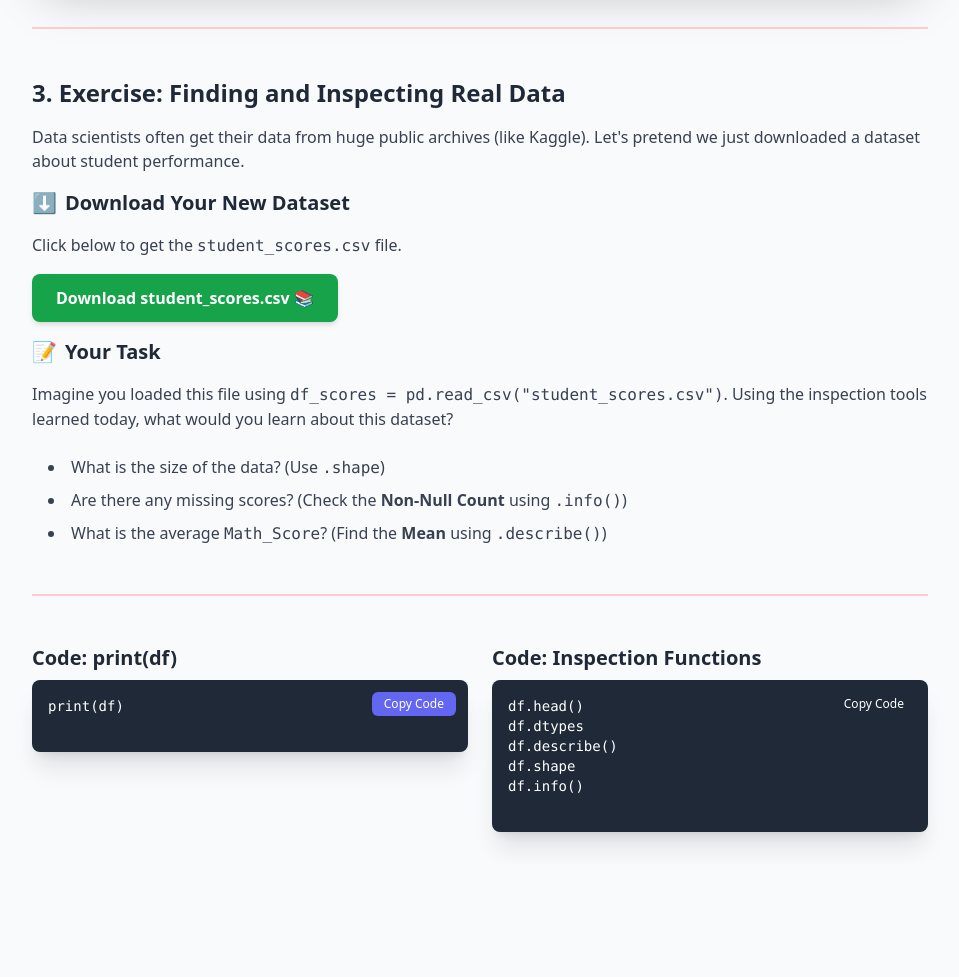
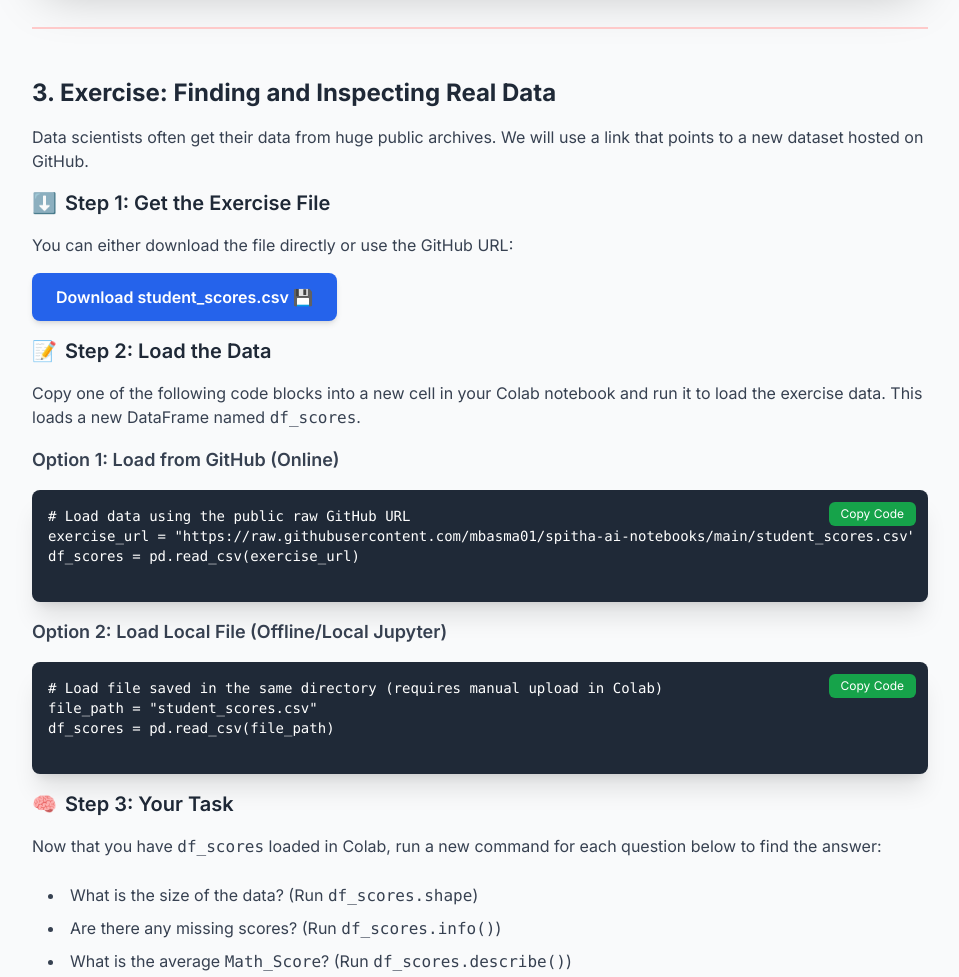
Before and after one commit to mbasma01/spitha-ai-activity-player, a plain HTML site: page unit1module5.html in a window 1280 px wide. Shown: the part 1100-2077 px from the top of the page, without its empty margins (160-1119 px from the left). Before the commit the page ends 1964 px from the top, so only its background shows below. Drawn offline with nearby package versions, Linux system fonts and the light colour scheme.

Commit message:
Revise HTML to allow github load

```diff
--- a/unit1module5.html
+++ b/unit1module5.html
@@ -3,8 +3,8 @@
 <head>
     <meta charset="UTF-8">
     <meta name="viewport" content="width=device-width, initial-scale=1.0">
-    <title>Peeking Inside the Box</title>
-    <!-- Tailwind CSS CDN -->
+    <title>Session 1.5: Peeking Inside the Box</title>
+    <!-- Tailwind CSS CDN - Removed to embed styles due to CDN issue -->
     <script src="https://cdn.tailwindcss.com"></script>
     <!-- Inter Font -->
     <link href="https://fonts.googleapis.com/css2?family=Inter:wght@100..900&display=swap" rel="stylesheet">
@@ -43,6 +43,22 @@
             font-weight: 600;
             background-color: #1F2937; /* Darker gray background */
         }
+
+        /* FALLBACK AND ESSENTIAL BASE STYLES (If CDN fails) */
+        body {
+            font-family: 'Inter', sans-serif;
+            background-color: #f9fafb; /* bg-gray-50 */
+            color: #1f2937; /* text-gray-800 */
+        }
+        .bg-gray-900 { background-color: #111827; }
+        .text-green-300 { color: #6ee7b7; }
+        .bg-indigo-500 { background-color: #6366f1; }
+        .hover\:bg-indigo-600:hover { background-color: #4f46e5; }
+        .bg-red-100 { background-color: #fee2e2; }
+        .border-l-4 { border-left-width: 4px; }
+        .border-lesson-primary { border-color: #EF4444; }
+        .bg-green-600 { background-color: #059669; }
+        .hover\:bg-green-700:hover { background-color: #047857; }
     </style>
 </head>
 <body class="bg-gray-50 font-inter text-gray-800 p-4 md:p-8">
@@ -120,40 +136,76 @@
 
         <hr class="border-t-2 border-red-200">
 
-        <!-- NEW EXERCISE SECTION -->
+        <!-- EXERCISE SECTION -->
         <section class="space-y-4">
             <h2 class="text-2xl font-bold text-gray-800">3. Exercise: Finding and Inspecting Real Data</h2>
             <p class="text-gray-700">
-                Data scientists often get their data from huge public archives (like Kaggle). Let's pretend we just downloaded a dataset about student performance.
+                Data scientists often get their data from huge public archives. We will use a link that points to a new dataset hosted on GitHub.
             </p>
 
             <h3 class="text-xl font-semibold text-gray-800 mt-6 flex items-center">
-                <span class="mr-2">⬇️</span> Download Your New Dataset
+                <span class="mr-2">⬇️</span> Step 1: Get the Exercise File
             </h3>
-            <p class="text-gray-700 mb-4">Click below to get the <code>student_scores.csv</code> file.</p>
-            <a href="data:text/csv;charset=utf-8,Student_ID,Math_Score,Reading_Score,Study_Hours%0A1001,88,92,5.5%0A1002,75,78,3.0%0A1003,95,91,6.5%0A1004,62,70,2.0%0A1005,80,85,4.0%0A1006,90,88,5.0"
-               download="student_scores.csv"
-               class="inline-block px-6 py-3 bg-green-600 text-white font-semibold rounded-lg shadow-md hover:bg-green-700 transition duration-150"
-               title="Download student_scores.csv">
-               Download student_scores.csv 📚
-            </a>
+            <p class="text-gray-700 mb-2">You can either download the file directly or use the GitHub URL:</p>
+
+            <div class="flex flex-wrap gap-4 items-center">
+                <!-- Direct Download Link -->
+                <a href="data:text/csv;charset=utf-8,Student_ID,Math_Score,Reading_Score,Study_Hours%0A1001,88,92,5.5%0A1002,75,78,3.0%0A1003,95,91,6.5%0A1004,62,70,2.0%0A1005,80,85,4.0%0A1006,90,88,5.0"
+                    download="student_scores.csv"
+                    class="px-6 py-3 bg-blue-600 text-white font-semibold rounded-lg shadow-md hover:bg-blue-700 transition duration-150"
+                    title="Download student_scores.csv">
+                    Download student_scores.csv 💾
+                </a>
+            </div>
+
+            <h3 class="text-xl font-semibold text-gray-800 mt-6 flex items-center">
+                <span class="mr-2">📝</span> Step 2: Load the Data
+            </h3>
+            <p class="text-gray-700 mb-4">Copy one of the following code blocks into a new cell in your Colab notebook and run it to load the exercise data. This loads a new DataFrame named <code>df_scores</code>.</p>
+
+            <!-- Code Snippet for Exercise Setup - GitHub -->
+            <h4 class="text-lg font-semibold text-gray-700 mb-2">Option 1: Load from GitHub (Online)</h4>
+            <div class="code-block relative bg-gray-800 rounded-lg p-4 shadow-xl mb-4">
+                <pre id="code-snippet-exercise-github" class="text-white font-mono text-sm overflow-x-auto">
+# Load data using the public raw GitHub URL
+exercise_url = "https://raw.githubusercontent.com/mbasma01/spitha-ai-notebooks/main/student_scores.csv"
+df_scores = pd.read_csv(exercise_url)
+                </pre>
+                <button onclick="copyToClipboard('code-snippet-exercise-github')" class="copy-button absolute top-3 right-3 px-3 py-1 text-xs bg-green-600 text-white rounded-md hover:bg-green-700 transition duration-150">
+                    Copy Code
+                </button>
+            </div>
+
+            <!-- Code Snippet for Exercise Setup - Local -->
+            <h4 class="text-lg font-semibold text-gray-700 mb-2">Option 2: Load Local File (Offline/Local Jupyter)</h4>
+            <div class="code-block relative bg-gray-800 rounded-lg p-4 shadow-xl">
+                <pre id="code-snippet-exercise-local" class="text-white font-mono text-sm overflow-x-auto">
+# Load file saved in the same directory (requires manual upload in Colab)
+file_path = "student_scores.csv"
+df_scores = pd.read_csv(file_path)
+                </pre>
+                <button onclick="copyToClipboard('code-snippet-exercise-local')" class="copy-button absolute top-3 right-3 px-3 py-1 text-xs bg-green-600 text-white rounded-md hover:bg-green-700 transition duration-150">
+                    Copy Code
+                </button>
+            </div>
+
 
             <h3 class="text-xl font-semibold text-gray-800 mt-8 flex items-center">
-                <span class="mr-2">📝</span> Your Task
+                <span class="mr-2">🧠</span> Step 3: Your Task
             </h3>
             <p class="text-gray-700">
-                Imagine you loaded this file using <code>df_scores = pd.read_csv("student_scores.csv")</code>. Using the inspection tools learned today, what would you learn about this dataset?
+                Now that you have <code>df_scores</code> loaded in Colab, run a new command for each question below to find the answer:
             </p>
             <ul class="list-disc list-inside text-gray-700 pt-2 space-y-2 pl-4">
-                <li>What is the size of the data? (Use <code>.shape</code>)</li>
-                <li>Are there any missing scores? (Check the <strong>Non-Null Count</strong> using <code>.info()</code>)</li>
-                <li>What is the average <code>Math_Score</code>? (Find the <strong>Mean</strong> using <code>.describe()</code>)</li>
+                <li>What is the size of the data? (Run <code>df_scores.shape</code>)</li>
+                <li>Are there any missing scores? (Run <code>df_scores.info()</code>)</li>
+                <li>What is the average <code>Math_Score</code>? (Run <code>df_scores.describe()</code>)</li>
             </ul>
         </section>
 
         <hr class="border-t-2 border-red-200">
 
-        <!-- Code Snippets -->
+        <!-- Code Snippets for Copying (Main Lesson) -->
         <section class="grid md:grid-cols-2 gap-6">
             <div>
                 <h2 class="text-xl font-bold text-gray-800 mb-2">Code: print(df)</h2>
```
